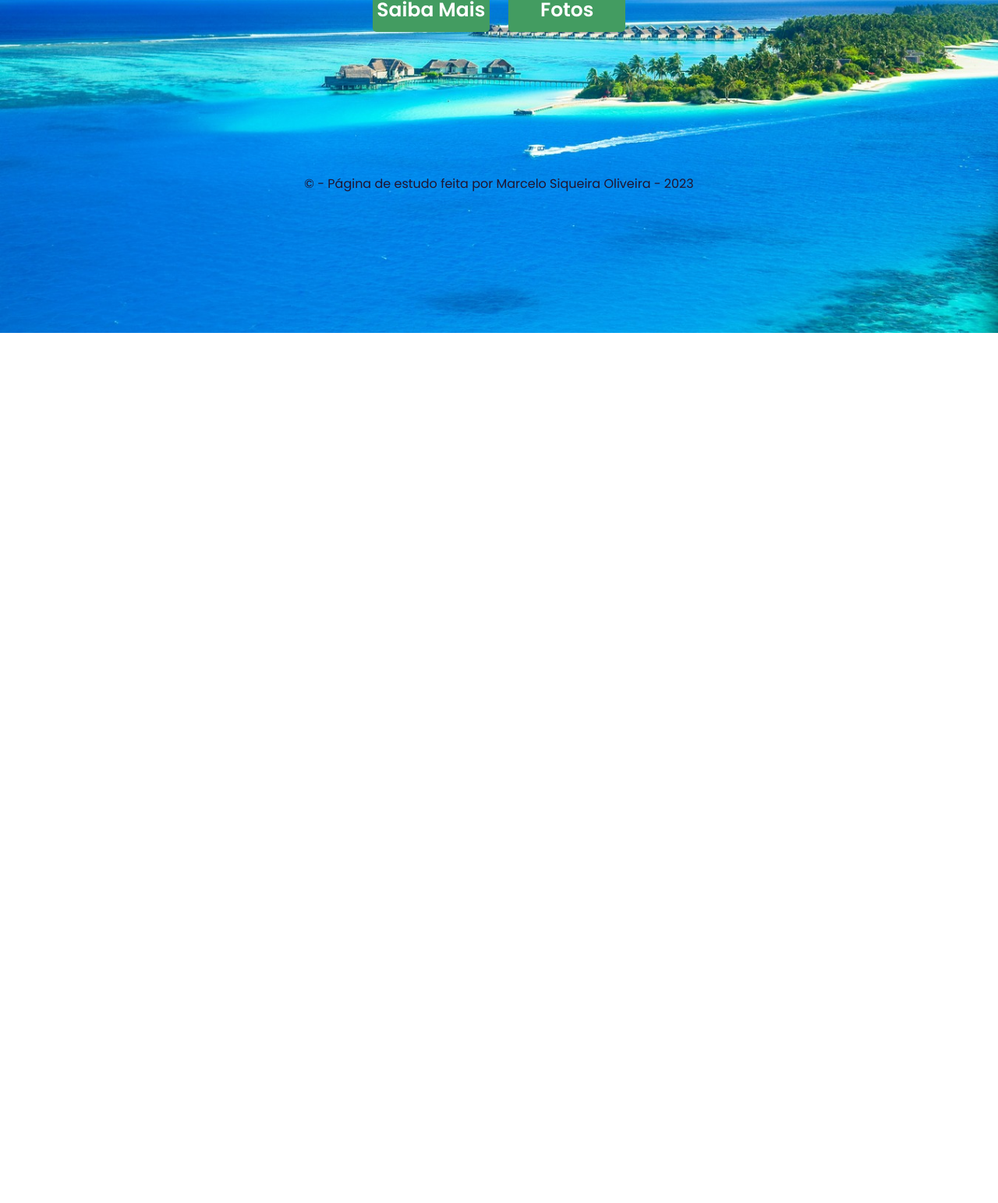
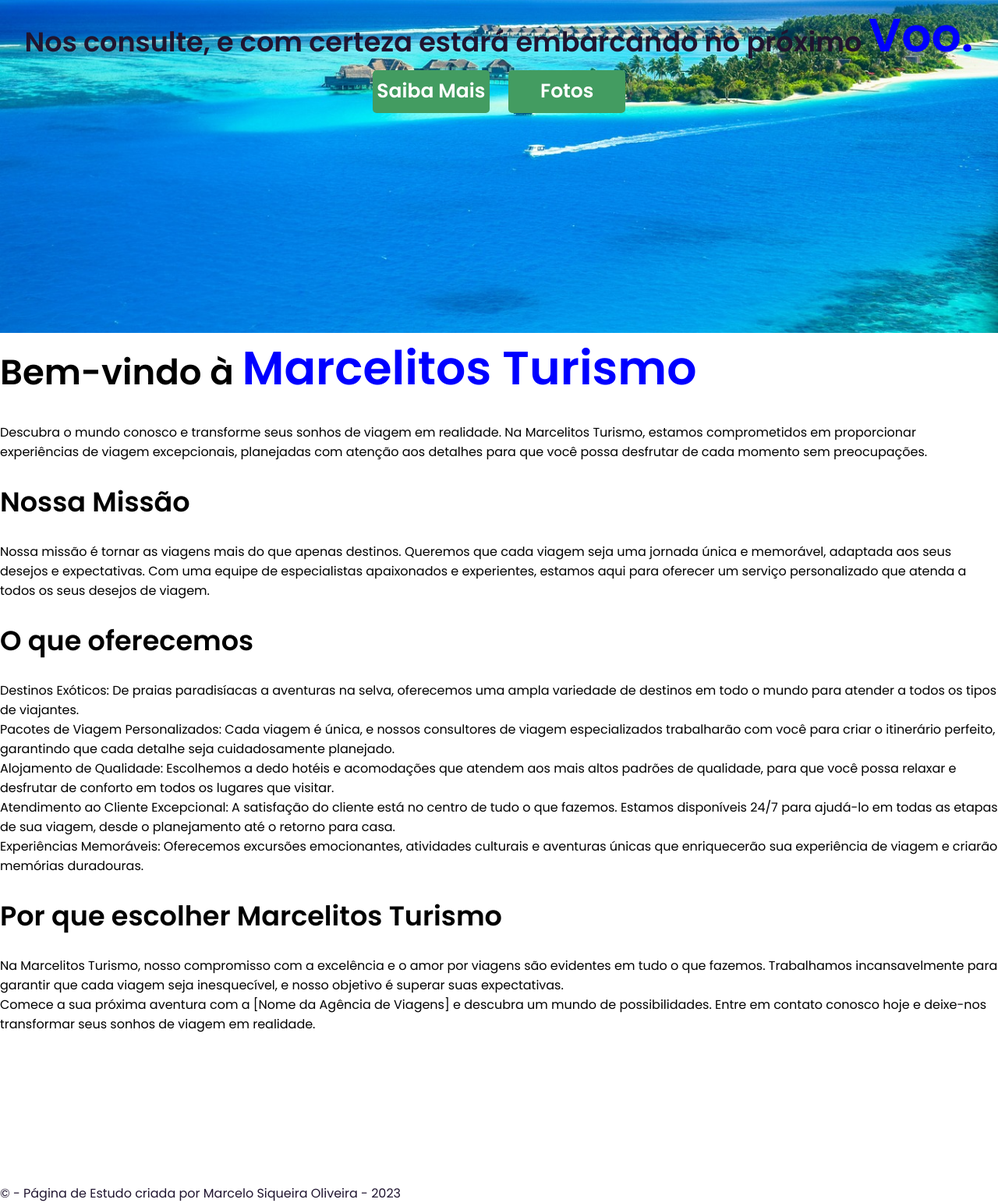
Before and after one commit to Marcelitos77/P-gina-Turismo, a plain HTML site: page index.html in a window 1280 px wide. Shown: the part 446-1989 px from the top of the page at 78% size. Before the commit the page ends 873 px from the top, so only its background shows below. Drawn offline with Linux system fonts and the light colour scheme.

Commit message:
Update index.html

```diff
--- a/index.html
+++ b/index.html
@@ -13,7 +13,7 @@
         <div class="cabecalho">
             <a href="index.html">Marcelitos Turismo</a>
         </div>
-        <ul>
+        <ul class="menu">
             <li><a href="#">Home</a></li>
             <li><a href="#">Destinos</a></li>
             <li><a href="#">Intercambios</a></li>
@@ -27,12 +27,39 @@
             <h2 class="subtitulo">Nos consulte, e com certeza estará embarcando no próximo <span>Voo.</span></h2>
             <button>Saiba Mais</button>
             <button>Fotos</button>
-            <footer>&copy - Página de estudo feita por Marcelo Siqueira Oliveira - 2023</footer>
         </div>
 
+        <div class="onda" id="onda1"></div>
+        <div class="onda" id="onda2"></div>
+        <div class="onda" id="onda3"></div>
+        <div class="onda" id="onda4"></div>
     </section>
 
+    <section class="conteudo">
+        <h1 class="titulo">Bem-vindo à <span>Marcelitos Turismo</span></h1>
+    </br>
+        <p>Descubra o mundo conosco e transforme seus sonhos de viagem em realidade. Na Marcelitos Turismo, estamos comprometidos em proporcionar experiências de viagem excepcionais, planejadas com atenção aos detalhes para que você possa desfrutar de cada momento sem preocupações.</p>
+    </br>
+        <h2 class="subtitulo">Nossa Missão</h2>
+    </br>
+        <p>Nossa missão é tornar as viagens mais do que apenas destinos. Queremos que cada viagem seja uma jornada única e memorável, adaptada aos seus desejos e expectativas. Com uma equipe de especialistas apaixonados e experientes, estamos aqui para oferecer um serviço personalizado que atenda a todos os seus desejos de viagem.</p>
+    </br>
+    <h2 class="subtitulo">O que oferecemos</h2>
+    </br>
+        <p>Destinos Exóticos: De praias paradisíacas a aventuras na selva, oferecemos uma ampla variedade de destinos em todo o mundo para atender a todos os tipos de viajantes.</p>
+        <p>Pacotes de Viagem Personalizados: Cada viagem é única, e nossos consultores de viagem especializados trabalharão com você para criar o itinerário perfeito, garantindo que cada detalhe seja cuidadosamente planejado.</p>
+        <p>Alojamento de Qualidade: Escolhemos a dedo hotéis e acomodações que atendem aos mais altos padrões de qualidade, para que você possa relaxar e desfrutar de conforto em todos os lugares que visitar.</p>
+        <p>Atendimento ao Cliente Excepcional: A satisfação do cliente está no centro de tudo o que fazemos. Estamos disponíveis 24/7 para ajudá-lo em todas as etapas de sua viagem, desde o planejamento até o retorno para casa.</p>
+        <p>Experiências Memoráveis: Oferecemos excursões emocionantes, atividades culturais e aventuras únicas que enriquecerão sua experiência de viagem e criarão memórias duradouras.</p>
+    </br>
+        <h2 class="subtitulo">Por que escolher Marcelitos Turismo</h2>
+    </br>
+        <p>Na Marcelitos Turismo, nosso compromisso com a excelência e o amor por viagens são evidentes em tudo o que fazemos. Trabalhamos incansavelmente para garantir que cada viagem seja inesquecível, e nosso objetivo é superar suas expectativas.</p>
+        <p>Comece a sua próxima aventura com a [Nome da Agência de Viagens] e descubra um mundo de possibilidades. Entre em contato conosco hoje e deixe-nos transformar seus sonhos de viagem em realidade.</p>
+    </section>
 
+    <footer>&copy - Página de Estudo criada por Marcelo Siqueira Oliveira - 2023</footer>
 
+    <script src="script.js"></script>
 </body>
 </html>
```
